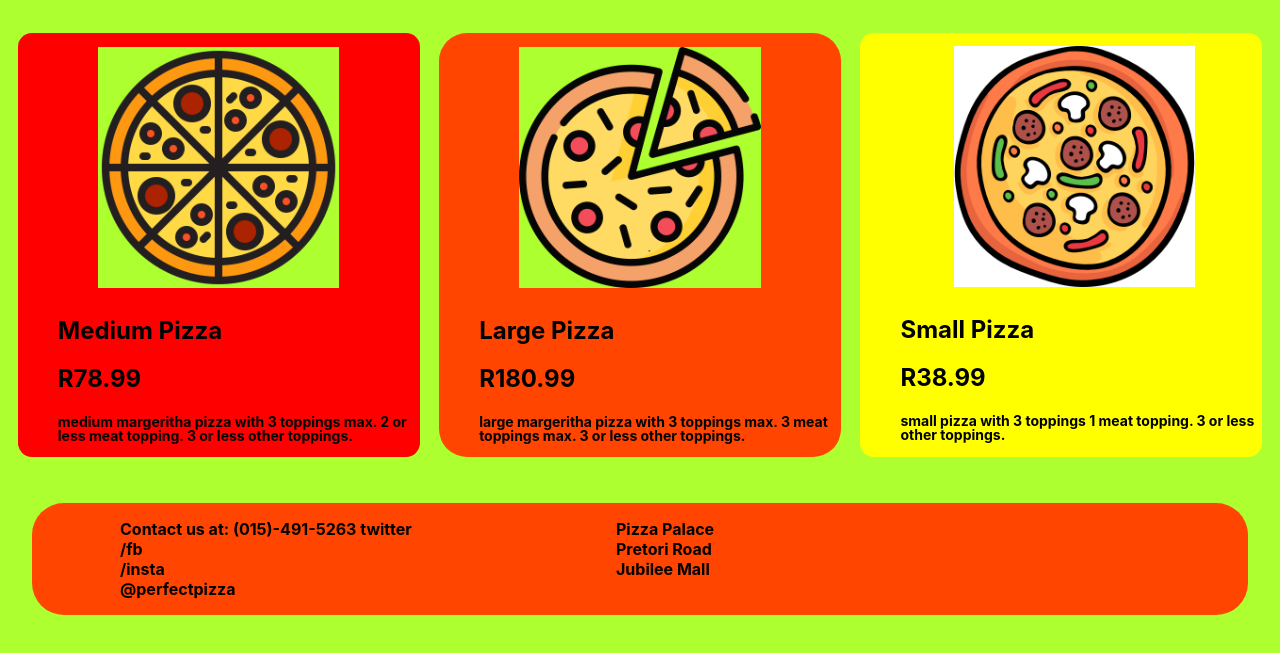
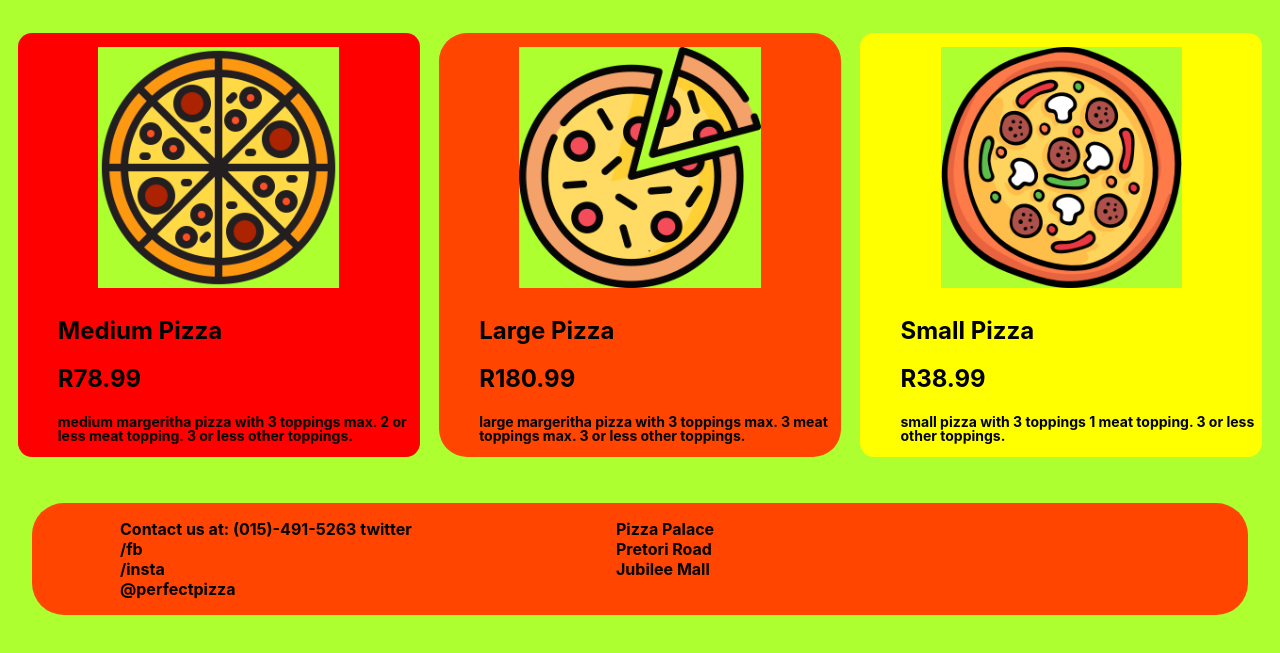
Before and after one commit to Poroto-Kekana/Pizza-Pamphlet, a plain HTML site: page index.html in a window 1280 px wide. Shown: the part 63-716 px from the top of the page. Drawn offline with Linux system fonts and the light colour scheme.

Commit message:
Update color background for smallpizza

```diff
--- a/style.CSS
+++ b/style.CSS
@@ -6,7 +6,7 @@ h1{
 }
 
 @media(min-width: 700px) {
-    .pizzas, .bottom, .container{
+    .pizzas , .bottom, .container{
     display: flex;
     }
 }
@@ -59,15 +59,17 @@ img {
     margin: 1em 0.7em 1em 0.7em;
     position: static;
     flex: 1.5;
-
 }
 
-.smallpizza img {
-    background-color: white;
-    float:inherit;
-    margin: 13.46px 16.07px 1em 3em;
+/* .smallpizza img {
+    background-color: greenyellow;
+    float:none;
+    margin: .7em 1em 1em 15em;
+    width: 50%;
+    position:static;
+    flex: auto;
 
-}
+} */
 
 .description {
 
```
